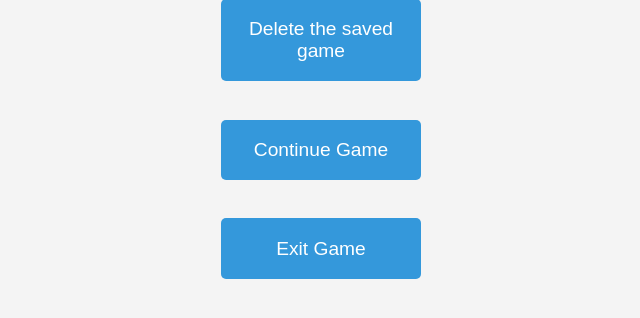
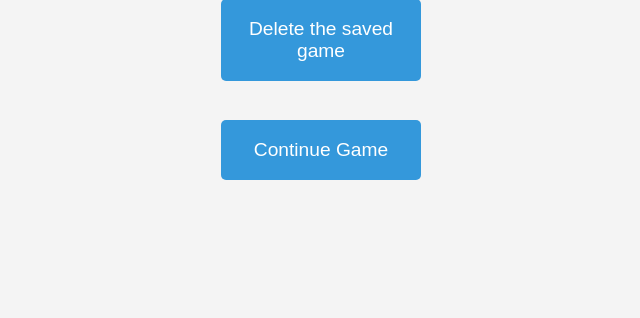
Before and after one commit to Vejaysundaram-Rajkumar/monopoly_project, a Flask app: page / in a window 1280 px wide. Shown: the part 263-581 px from the top of the page, without its empty margins (319-959 px from the left). Run offline with Flask 3, Linux system fonts and the light colour scheme; parts of the project's set-up code (start-up, migrations or seed data) failed here and were passed over.

Commit message:
For now removed exit game

```diff
--- a/templates/index.html
+++ b/templates/index.html
@@ -140,7 +140,7 @@
             <button class="option" onclick="showOverlay()">New Game</button>
             <button class="option" onclick="deleteGame()">Delete the saved game</button>
             <button class="option" onclick="location.href='/manager'">Continue Game</button>
-            <button class="option" onclick="window.close()">Exit Game</button>
+
         </div>
     </main>
 
```
Also changed, not shown: gamedetails.db.
